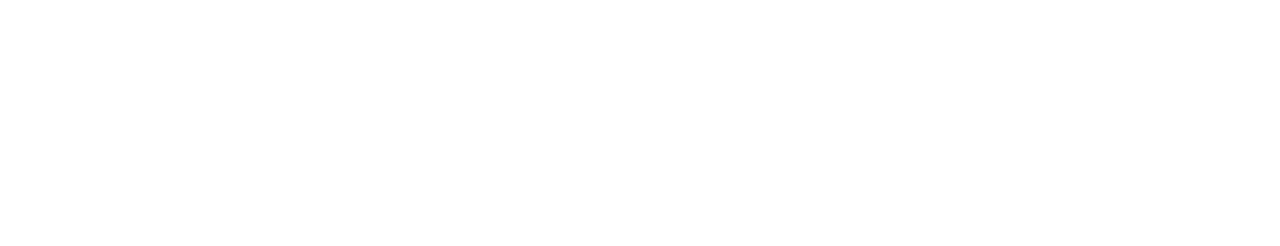
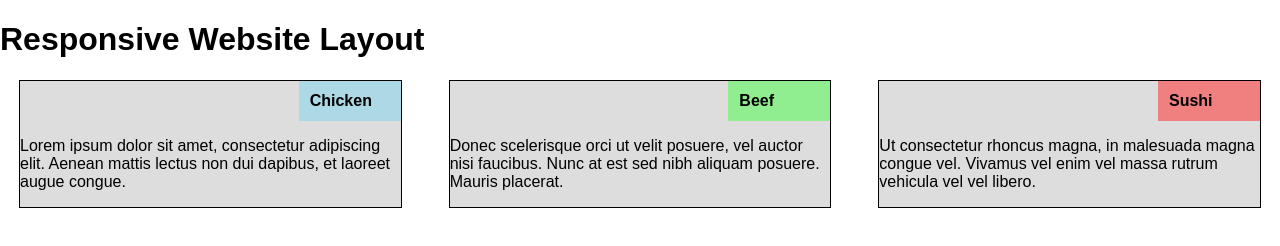
Before and after one commit to abnerArie/assignment2, a plain HTML site: page index.html in a window 1280 px wide. Drawn offline with Linux system fonts and the light colour scheme.

Commit message:
Code for assignment

```diff
--- a/index.html
+++ b/index.html
@@ -1,14 +1,38 @@
 <!DOCTYPE html>
 <html lang="en">
+
 <head>
     <meta charset="UTF-8">
     <meta http-equiv="X-UA-Compatible" content="IE=edge">
     <meta name="viewport" content="width=device-width, initial-scale=1.0">
-    <title>Assignment 2
+    <title>Assignment 2 </title>
     <link rel="stylesheet" href="styles.css">
     </title>
 </head>
+
 <body>
+    <h1>Responsive Website Layout</h1>
+
+    <article class="section-grid">
+
+        <div class="section">
+            <div class="title-region">Chicken</div>
+            <p>Lorem ipsum dolor sit amet, consectetur adipiscing elit. Aenean mattis lectus non dui dapibus, et laoreet
+                augue congue.</p>
+        </div>
+        <div class="section">
+            <div class="title-region">Beef</div>
+            <p>Donec scelerisque orci ut velit posuere, vel auctor nisi faucibus. Nunc at est sed nibh aliquam posuere.
+                Mauris placerat.</p>
+        </div>
+        <div class="section">
+            <div class="title-region">Sushi</div>
+            <p>Ut consectetur rhoncus magna, in malesuada magna congue vel. Vivamus vel enim vel massa rutrum vehicula
+                vel
+                vel libero.</p>
+        </div>
+    </article>
 
 </body>
+
 </html>
--- a/styles.css
+++ b/styles.css
@@ -0,0 +1,64 @@
+body {
+    margin: 0;
+    padding: 0;
+    font-family: sans-serif;
+}
+
+.section {
+    width: calc(100% - 40px);
+    background-color: #ddd;
+    border: 1px solid #000;
+    display: grid;
+}
+
+.title-region {
+    display: flex;
+    position: relative;
+    width: 80px;
+    font-weight: bolder;
+    padding: 10px;
+    background-color: #aaa;
+    border: 1px solid #000;
+    margin-left: auto;
+}
+
+.section-grid {
+    display: grid;
+    grid-template-columns: repeat(3, 1fr);
+    gap: 9px;
+    place-items: center;
+}
+
+.section-grid > div:nth-child(1) > .title-region {
+    background-color: lightblue;
+    border-color: lightblue;
+}
+
+.section-grid > div:nth-child(2) > .title-region {
+    background-color: lightgreen;
+    border-color: lightgreen;
+}
+
+.section-grid > div:nth-child(3) > .title-region {
+    background-color: lightcoral;
+    border-color: lightcoral;
+}
+
+@media only screen and (max-width: 767px) {
+    .section-grid {
+        grid-template-columns: 1fr;
+    }
+}
+
+@media only screen and (min-width: 768px) and (max-width: 991px) {
+    .section-grid {
+        grid-template-columns: repeat(2, 1fr);
+        grid-template-areas:
+            "section1 section2"
+            "section3 section3";
+    }
+
+    .section-grid > div:nth-child(3) {
+        grid-area: section3;
+    }
+}
```
